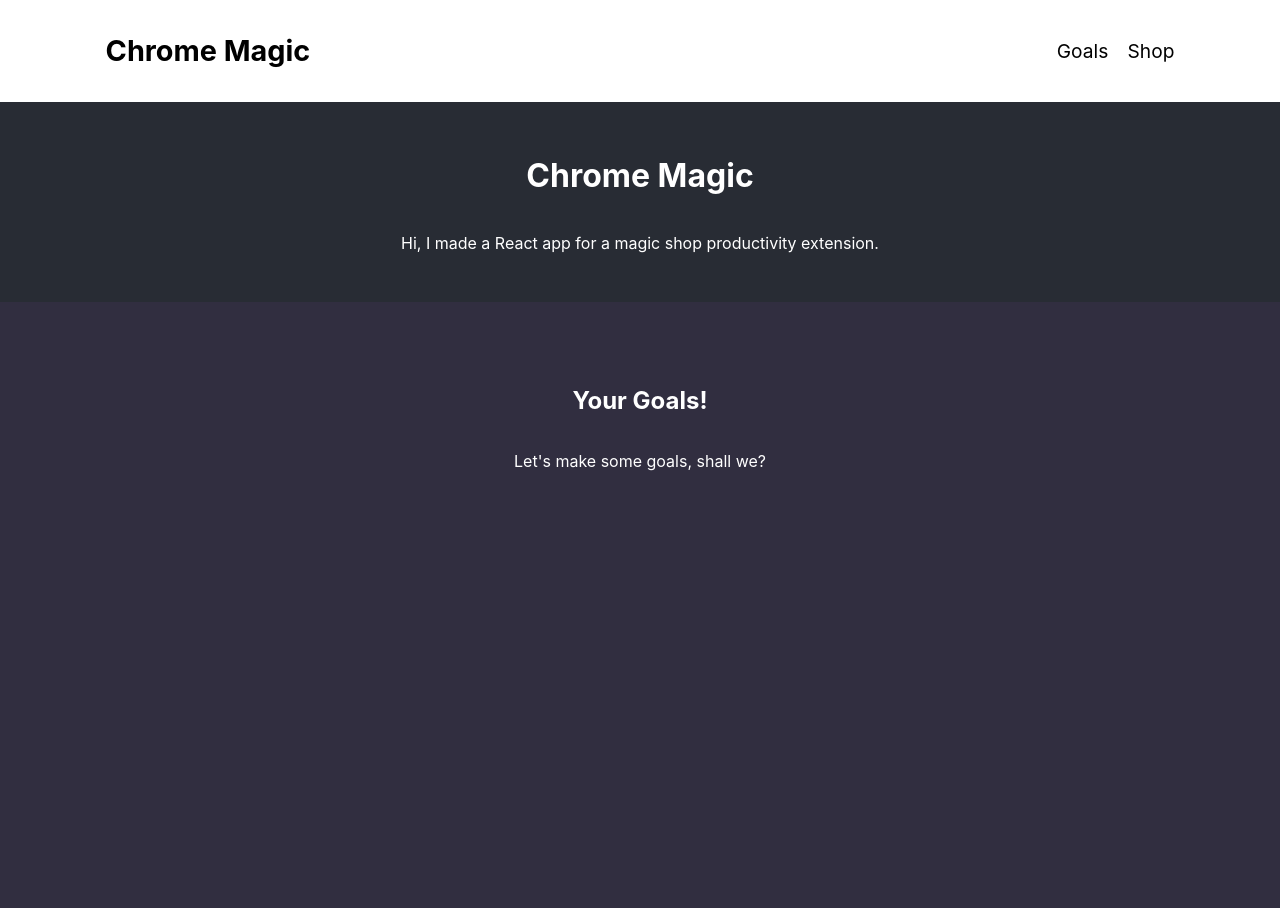
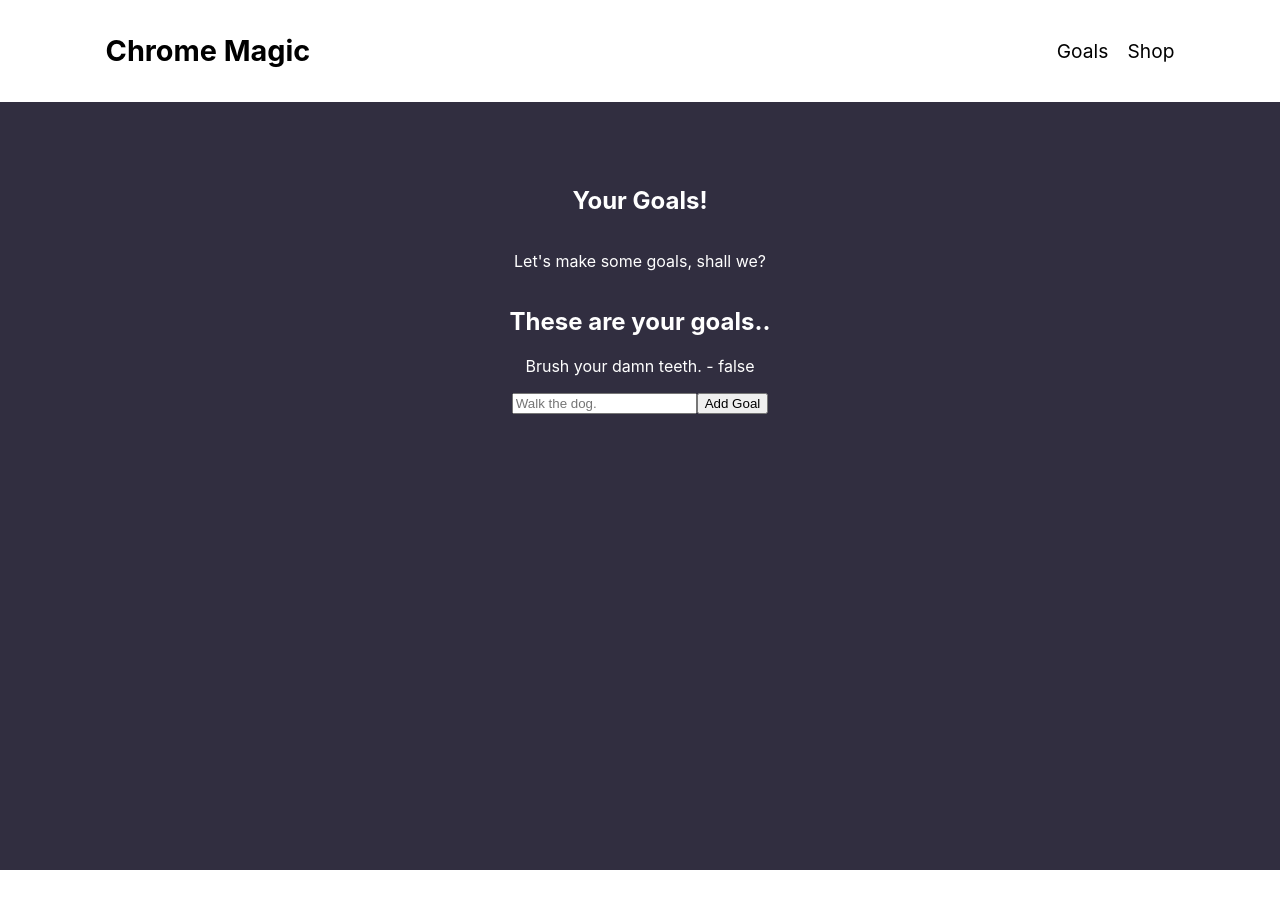
Before and after one commit to cmarsh27/chromemagic, a React (Create React App) app: page / in a window 1280 px wide. Shown: the top 908 px of the page. After the commit the page ends 870 px from the top, so only its background shows below. Built offline with nearby package versions, Linux system fonts and the light colour scheme.

Commit message:
Started Goals

```diff
--- a/src/pages/Goals/Goals.js
+++ b/src/pages/Goals/Goals.js
@@ -1,17 +1,43 @@
-import React from 'react'
+import React, {useState} from 'react'
+
+const goalData = [{title : "Brush your damn teeth.", expires : "24", completed : "false"}]
 
 const Goals = () => {
+  const [newGoal, setNewGoal] = useState({title : "", expires : "24", completed : "false"})
+  const limit = 3;
+  const addGoal = (e) => {
+    e.preventDefault();
+    if (goalData.length < limit){
+      goalData.push(newGoal)
+      setNewGoal({title : "", expires : "24", completed : "false"})
+    }
+  }
+
   return (
     <>
-        <header className="header">
-            <h1>Chrome Magic</h1>
-            <p>
-            Hi, I made a React app for a magic shop productivity extension.
-            </p>
-        </header>
         <section className='section'>
-            <h2>Your Goals!</h2>
+            <h1>Your Goals!</h1>
             <p>Let's make some goals, shall we?</p>
+
+            <div>
+              <h2>These are your goals..</h2>
+                {goalData.map((goal, index) =>
+                <div key = {index}>
+                <p>{goal.title}  -   {goal.completed}</p>
+                </div>
+                )}
+            </div>
+
+            { (goalData.length < limit) &&
+            <div>
+              <form onSubmit={addGoal}>
+                <input name = "title" type="text" placeholder='Walk the dog.' onChange={(e) => setNewGoal({ ...newGoal, title: e.target.value})}/>
+                <button>Add Goal</button>
+              </form>
+
+
+            </div>
+            }
         </section>
   </>
   )
```
